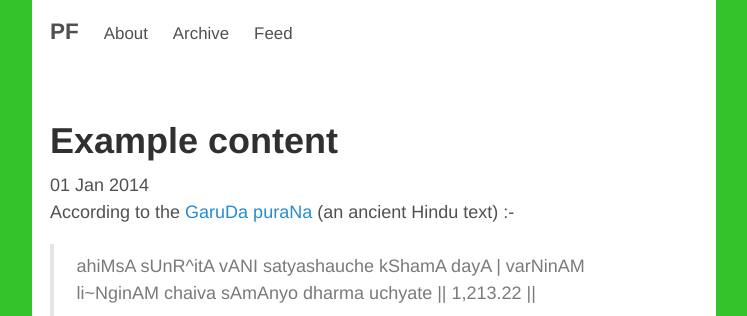
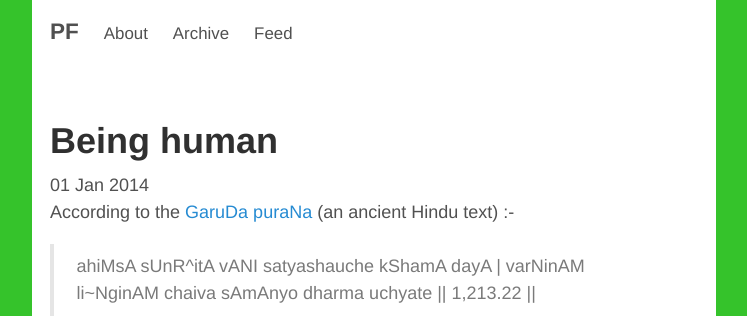
Before and after one commit to ponderingfish/ponderingfish.github.io, a Jekyll site: the page built from _posts/2014-01-01-being-human.md, in a window 1280 px wide. Shown: the top 316 px of the page, without its empty margins (266-1013 px from the left). Built offline with Jekyll 4.4.1, drawn with Linux system fonts in a browser that asks for light colours.

Commit message:
Changed title on the blog post "Being Human"

```diff
--- a/_posts/2014-01-01-being-human.md
+++ b/_posts/2014-01-01-being-human.md
@@ -1,6 +1,6 @@
 ---
 layout: post
-title: Example content
+title: Being human
 ---
 
 According to the <a href="http://sacred-texts.com/hin/gpu/index.htm" target="_blank">GaruDa puraNa</a> (an ancient Hindu text) :-
```
